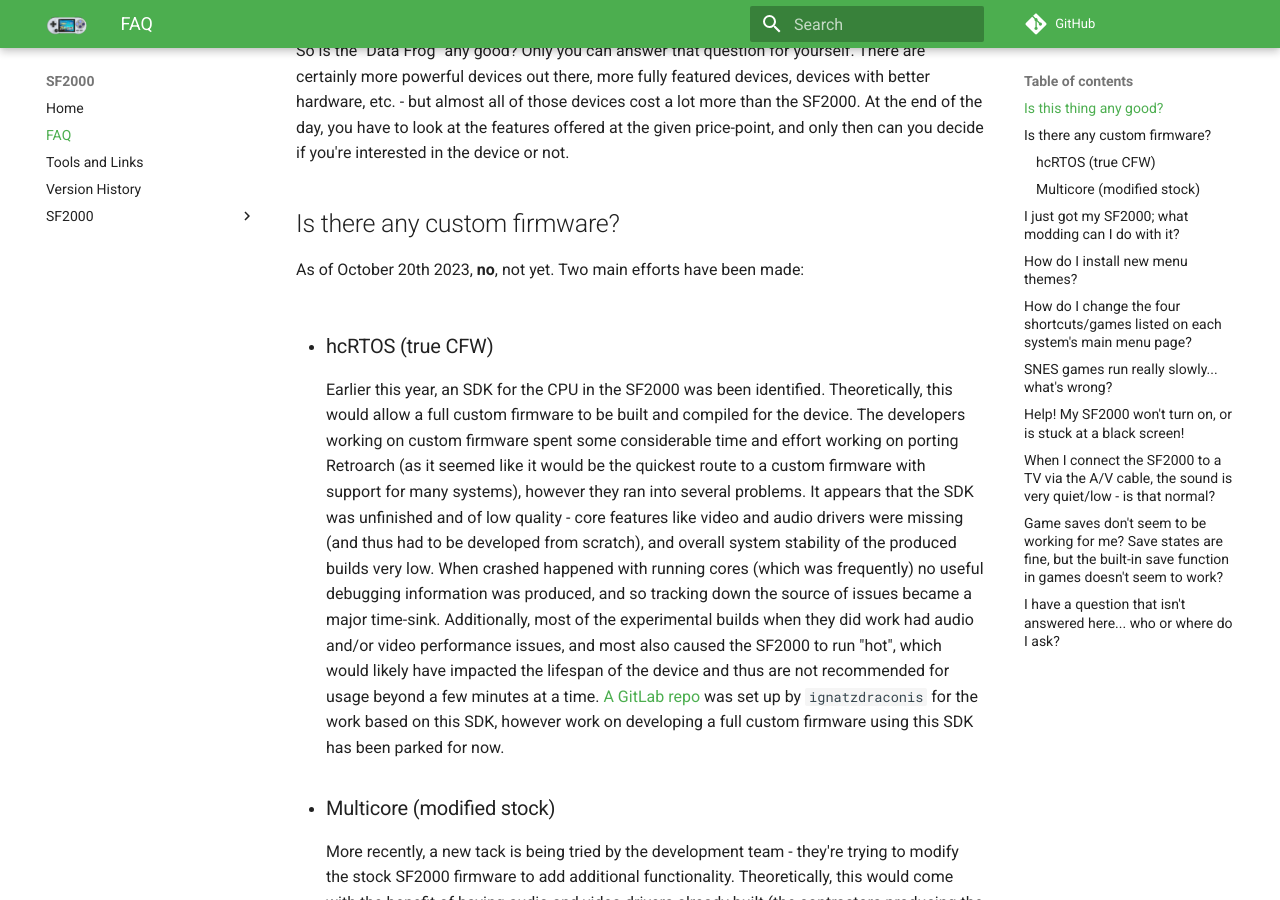
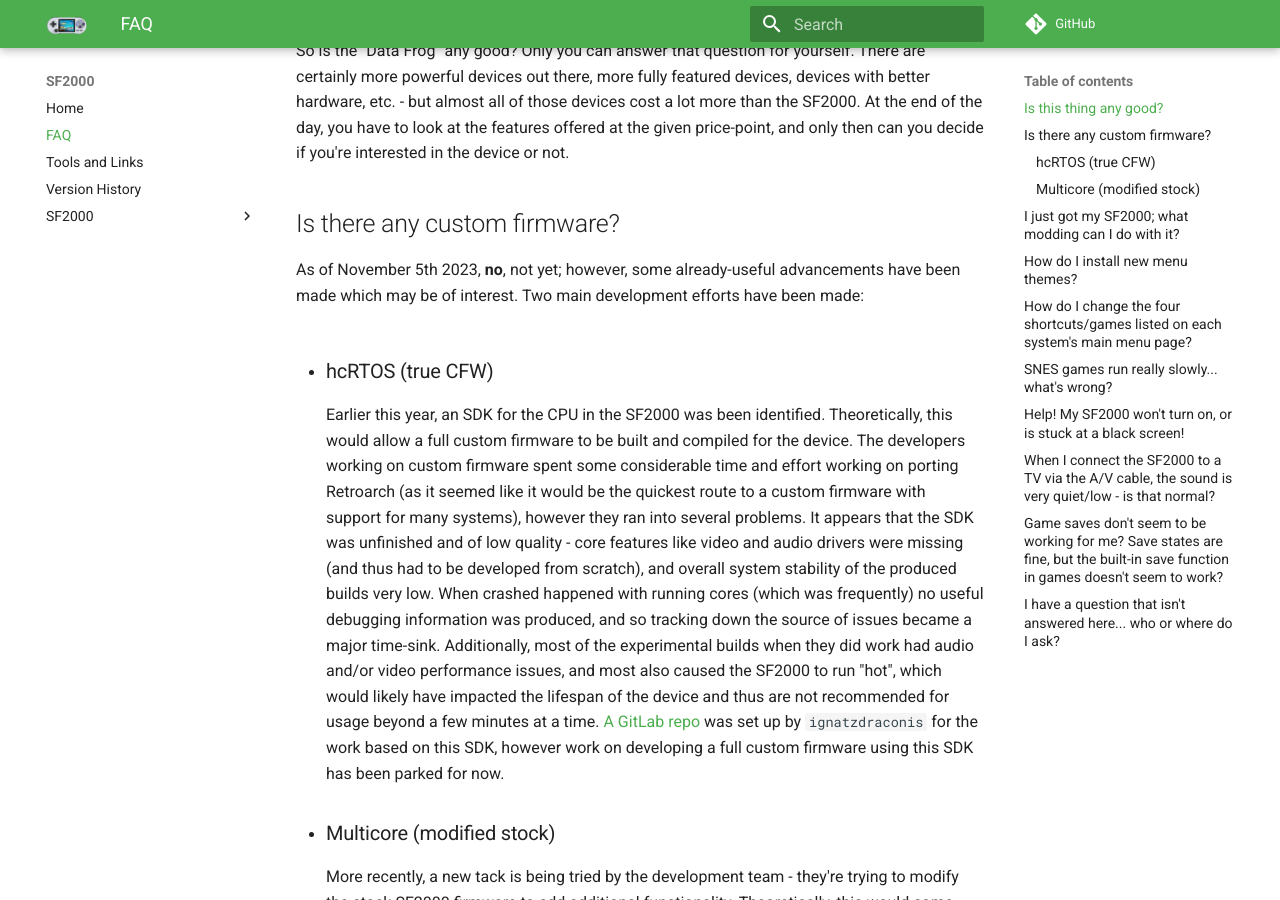
Before and after one commit to pt13762104/sf2000, an MkDocs documentation site: the page built from docs/faq.md, in a window 1280 px wide and 900 px high, scrolled down 762 px. Built offline with MkDocs 1.6.1 and Material for MkDocs 9.7.7, drawn with Linux system fonts in a browser that asks for light colours; comment, search, counter and statistics services are not loaded.

Commit message:
Fix October 20th notice

```diff
--- a/docs/faq.md
+++ b/docs/faq.md
@@ -7,7 +7,7 @@
 So is the "Data Frog" any good? Only you can answer that question for yourself. There are certainly more powerful devices out there, more fully featured devices, devices with better hardware, etc. - but almost all of those devices cost a lot more than the SF2000. At the end of the day, you have to look at the features offered at the given price-point, and only then can you decide if you're interested in the device or not.
 
 ## Is there any custom firmware?
-As of October 20th 2023, **no**, not yet. Two main efforts have been made:
+As of November 5th 2023, **no**, not yet; however, some already-useful advancements have been made which may be of interest. Two main development efforts have been made:
 
 - ### hcRTOS (true CFW)
 Earlier this year, an SDK for the CPU in the SF2000 was been identified. Theoretically, this would allow a full custom firmware to be built and compiled for the device. The developers working on custom firmware spent some considerable time and effort working on porting Retroarch (as it seemed like it would be the quickest route to a custom firmware with support for many systems), however they ran into several problems. It appears that the SDK was unfinished and of low quality - core features like video and audio drivers were missing (and thus had to be developed from scratch), and overall system stability of the produced builds very low. When crashed happened with running cores (which was frequently) no useful debugging information was produced, and so tracking down the source of issues became a major time-sink. Additionally, most of the experimental builds when they did work had audio and/or video performance issues, and most also caused the SF2000 to run "hot", which would likely have impacted the lifespan of the device and thus are not recommended for usage beyond a few minutes at a time. [A GitLab repo](https://git.maschath.de/ignatz/hcrtos) was set up by `ignatzdraconis` for the work based on this SDK, however work on developing a full custom firmware using this SDK has been parked for now.
```
Also changed, not shown: docs/version.md (+1 -0 lines).
